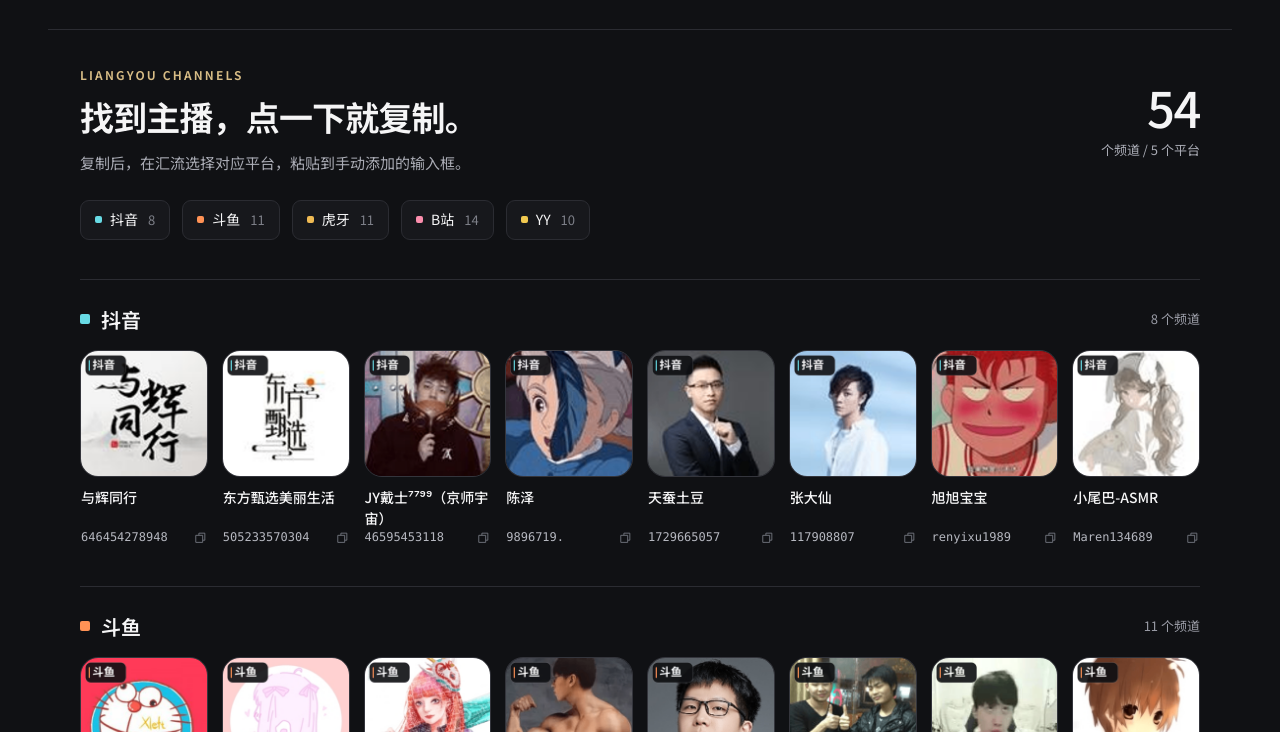
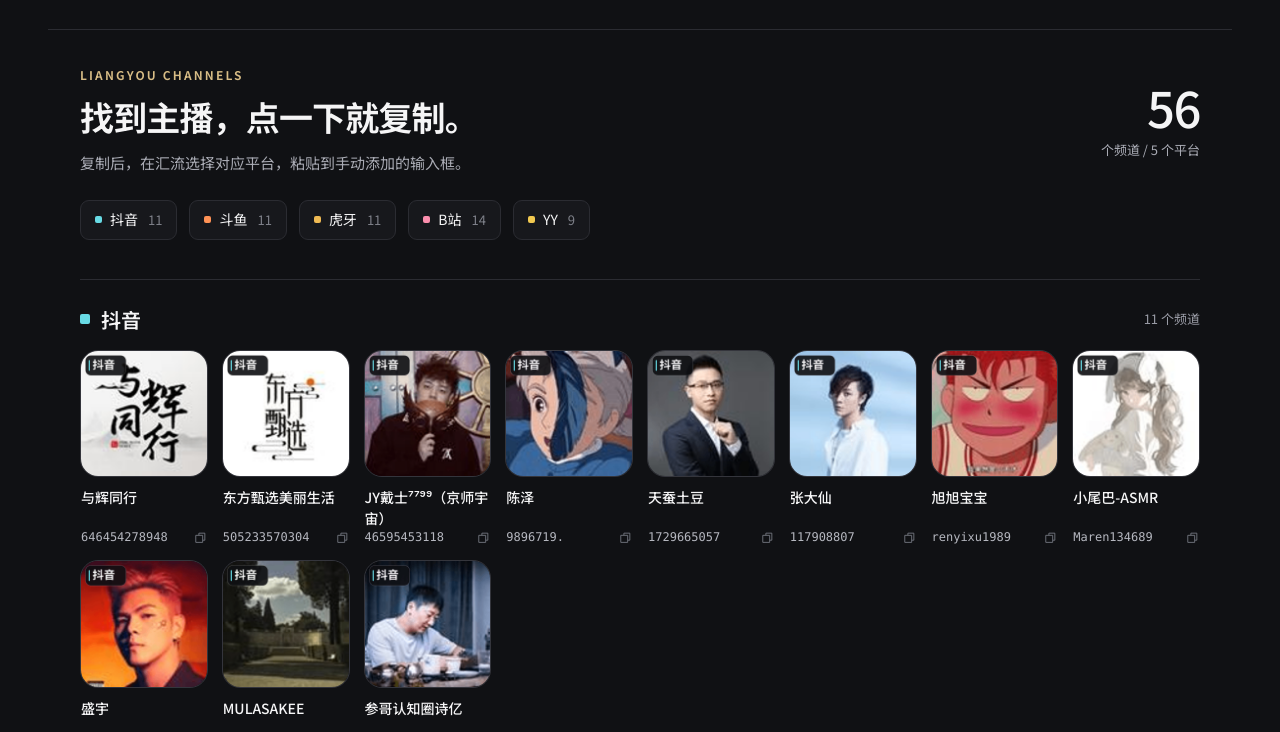
Before and after one commit to MaddestAlistar/LiangyouChannels, a plain HTML site: page index.html in a window 1280 px wide. Shown: the part 68-800 px from the top of the page. Drawn offline with Linux system fonts and the light colour scheme.

Commit message:
Update channel gallery to 56 entries and add Liang Ge attribution

```diff
--- a/app.js
+++ b/app.js
@@ -142,12 +142,16 @@
     let response = await fetch('./liangyouchannels.json', {cache: 'no-cache'});
     if (!response.ok) response = await fetch(RAW_BASE + 'liangyouchannels.json', {cache: 'no-cache'});
     if (!response.ok) throw new Error('Could not read channels');
-    const channels = await response.json();
+    const data = await response.json();
+    const channels = Array.isArray(data) ? data : data.channels;
     if (!Array.isArray(channels) || !channels.length || channels.some(channel =>
       typeof channel.copyValue !== 'string' || typeof channel.roomId !== 'string' ||
       channel.copyValue !== channel.roomId || !PLATFORMS.some(platform => platform.id === channel.platform) ||
       typeof channel.icon !== 'string' || !/^icons\/[a-z]+\/[\w-]+\.png$/.test(channel.icon))) {
       throw new Error('Invalid channel data');
+    }
+    if (typeof data.description === 'string') {
+      document.getElementById('collection-description').textContent = data.description;
     }
     render(channels);
   } catch (_) {
--- a/index.html
+++ b/index.html
@@ -4,7 +4,7 @@
   <meta charset="UTF-8">
   <meta name="viewport" content="width=device-width, initial-scale=1, viewport-fit=cover">
   <meta name="theme-color" content="#101114">
-  <meta name="description" content="良友频道头像库：抖音、斗鱼、虎牙、B站、YY，点击主播头像复制房间号，粘贴到汇流手动添加。">
+  <meta name="description" content="由小红书：良哥看未来整理，更新时间：2026 年 10 月 3 日">
   <title>良友频道库 · 良哥看未来</title>
   <link rel="icon" type="image/svg+xml" href="./favicon.svg">
   <link rel="stylesheet" href="./style.css">
@@ -19,19 +19,19 @@
   <main>
     <div class="intro">
       <div><p class="eyebrow">LIANGYOU CHANNELS</p><h1>找到主播，点一下就复制。</h1><p class="instruction">复制后，在汇流选择对应平台，粘贴到手动添加的输入框。</p></div>
-      <div class="total"><strong id="total-count">54</strong><span>个频道 / 5 个平台</span></div>
+      <div class="total"><strong id="total-count">56</strong><span>个频道 / 5 个平台</span></div>
     </div>
     <nav class="platform-nav" aria-label="跳到平台">
-      <a href="#douyin"><span class="platform-dot douyin"></span>抖音 <span data-count="douyin">8</span></a>
+      <a href="#douyin"><span class="platform-dot douyin"></span>抖音 <span data-count="douyin">11</span></a>
       <a href="#douyu"><span class="platform-dot douyu"></span>斗鱼 <span data-count="douyu">11</span></a>
       <a href="#huya"><span class="platform-dot huya"></span>虎牙 <span data-count="huya">11</span></a>
       <a href="#bilibili"><span class="platform-dot bilibili"></span>B站 <span data-count="bilibili">14</span></a>
-      <a href="#yy"><span class="platform-dot yy"></span>YY <span data-count="yy">10</span></a>
+      <a href="#yy"><span class="platform-dot yy"></span>YY <span data-count="yy">9</span></a>
     </nav>
     <div id="channels" aria-busy="true"><p class="loading">正在读取频道…</p></div>
     <noscript><p class="error-message">请启用 JavaScript 以使用点击复制功能。也可以下载 JSON 查看完整房间号。</p></noscript>
   </main>
-  <footer><span>良哥看未来整理</span><a href="https://github.com/MaddestAlistar/LiangyouChannels" target="_blank" rel="noopener noreferrer">GitHub 仓库</a></footer>
+  <footer><span id="collection-description">由小红书：良哥看未来整理，更新时间：2026 年 10 月 3 日</span><a href="https://github.com/MaddestAlistar/LiangyouChannels" target="_blank" rel="noopener noreferrer">GitHub 仓库</a></footer>
   <div id="toast" class="toast" role="status" aria-live="polite" aria-atomic="true"></div>
   <dialog id="manual-copy" aria-labelledby="manual-copy-title">
     <h2 id="manual-copy-title">复制房间号</h2>
--- a/liangyouchannels.json
+++ b/liangyouchannels.json
@@ -1,4 +1,7 @@
-[
+{
+  "description": "由小红书：良哥看未来整理，更新时间：2026 年 10 月 3 日",
+  "updatedAt": "2026-10-03",
+  "channels": [
     {
       "id": "douyin-646454278948",
       "name": "与辉同行",
@@ -140,6 +143,60 @@
       "currentName": "小尾巴-ASMR",
       "avatarSource": "https://p11.douyinpic.com/aweme/100x100/aweme-avatar/tos-cn-avt-0015_226735b7833f227b8fd6369f36e3c532.jpeg?from=3067671334",
       "avatarSourcePage": "https://live.douyin.com/Maren134689",
+      "avatarFetchedAt": "2026-10-03",
+      "listConfirmedAt": "2026-10-03"
+    },
+    {
+      "id": "douyin-DamnshinX",
+      "name": "盛宇",
+      "platform": "douyin",
+      "platformLabel": "抖音",
+      "roomId": "DamnshinX",
+      "copyValue": "DamnshinX",
+      "copyType": "douyin_id",
+      "type": "anchor",
+      "icon": "icons/douyin/DamnshinX.png",
+      "avatar": "https://raw.githubusercontent.com/MaddestAlistar/LiangyouChannels/main/icons/douyin/DamnshinX.png",
+      "liveUrl": "https://live.douyin.com/DamnshinX",
+      "currentName": "盛宇D-SHINE",
+      "avatarSource": "https://p11.douyinpic.com/aweme/100x100/aweme-avatar/tos-cn-avt-0015_544401d97d55a27a83aac83fb150ebd9.jpeg?from=3067671334",
+      "avatarSourcePage": "https://live.douyin.com/DamnshinX",
+      "avatarFetchedAt": "2026-10-03",
+      "listConfirmedAt": "2026-10-03"
+    },
+    {
+      "id": "douyin-33292125448",
+      "name": "MULASAKEE",
+      "platform": "douyin",
+      "platformLabel": "抖音",
+      "roomId": "33292125448",
+      "copyValue": "33292125448",
+      "copyType": "room_id",
+      "type": "anchor",
+      "icon": "icons/douyin/33292125448.png",
+      "avatar": "https://raw.githubusercontent.com/MaddestAlistar/LiangyouChannels/main/icons/douyin/33292125448.png",
+      "liveUrl": "https://live.douyin.com/33292125448",
+      "currentName": "MULASAKEE",
+      "avatarSource": "https://p3.douyinpic.com/aweme/100x100/aweme-avatar/tos-cn-avt-0015_bba1826a6d5e3bf03ec3d7d2326a0890.jpeg?from=3067671334",
+      "avatarSourcePage": "https://live.douyin.com/33292125448",
+      "avatarFetchedAt": "2026-10-03",
+      "listConfirmedAt": "2026-10-03"
+    },
+    {
+      "id": "douyin-84049867471",
+      "name": "参哥认知圈诗亿",
+      "platform": "douyin",
+      "platformLabel": "抖音",
+      "roomId": "84049867471",
+      "copyValue": "84049867471",
+      "copyType": "room_id",
+      "type": "anchor",
+      "icon": "icons/douyin/84049867471.png",
+      "avatar": "https://raw.githubusercontent.com/MaddestAlistar/LiangyouChannels/main/icons/douyin/84049867471.png",
+      "liveUrl": "https://live.douyin.com/84049867471",
+      "currentName": "参哥认知圈诗亿",
+      "avatarSource": "https://p26.douyinpic.com/aweme/100x100/aweme-avatar/tos-cn-avt-0015_e7fd21dce1e52fee5519798585712034.jpeg?from=3067671334",
+      "avatarSourcePage": "https://live.douyin.com/84049867471",
       "avatarFetchedAt": "2026-10-03",
       "listConfirmedAt": "2026-10-03"
     },
@@ -889,27 +946,6 @@
       "listConfirmedAt": "2026-10-03"
     },
     {
-    "id": "yy-4098",
-    "name": "微凉",
-    "platform": "yy",
-    "platformLabel": "YY",
-    "roomId": "4098",
-    "copyValue": "4098",
-    "copyType": "room_id",
-    "type": "anchor",
-    "icon": "icons/yy/4098.png",
-    "avatar": "https://raw.githubusercontent.com/MaddestAlistar/LiangyouChannels/main/icons/yy/4098.png",
-    "liveUrl": "https://www.yy.com/4098",
-    "currentName": "睿廷微凉",
-    "avatarSource": "https://downhdlogo.yy.com/hdlogo/6060/60/60/81/1158815774/u1158815774zBlKL8t.png",
-    "avatarSourcePage": "https://www.yy.com/search-%E5%BE%AE%E5%87%89/1",
-    "avatarFetchedAt": "2026-10-03",
-    "listConfirmedAt": "2026-10-03",
-    "platformUid": "1158815774",
-    "roomStatus": "needs_recheck",
-    "note": "按共享聊天最终名单保留4098；2026-10-03官网4098入口暂不可访问，头像取自YY官方微凉账号。"
-  },
-  {
       "id": "yy-2496",
       "name": "王冕",
       "platform": "yy",
@@ -1000,3 +1036,4 @@
       "listConfirmedAt": "2026-10-03"
     }
   ]
+}
```
Also changed, not shown: assets/channel-sans.woff, icons/douyin/33292125448.png (added), icons/douyin/84049867471.png (added), icons/douyin/DamnshinX.png (added), icons/yy/4098.png (deleted), 1 other file. Lines whose indentation alone changed are shown as unchanged.
